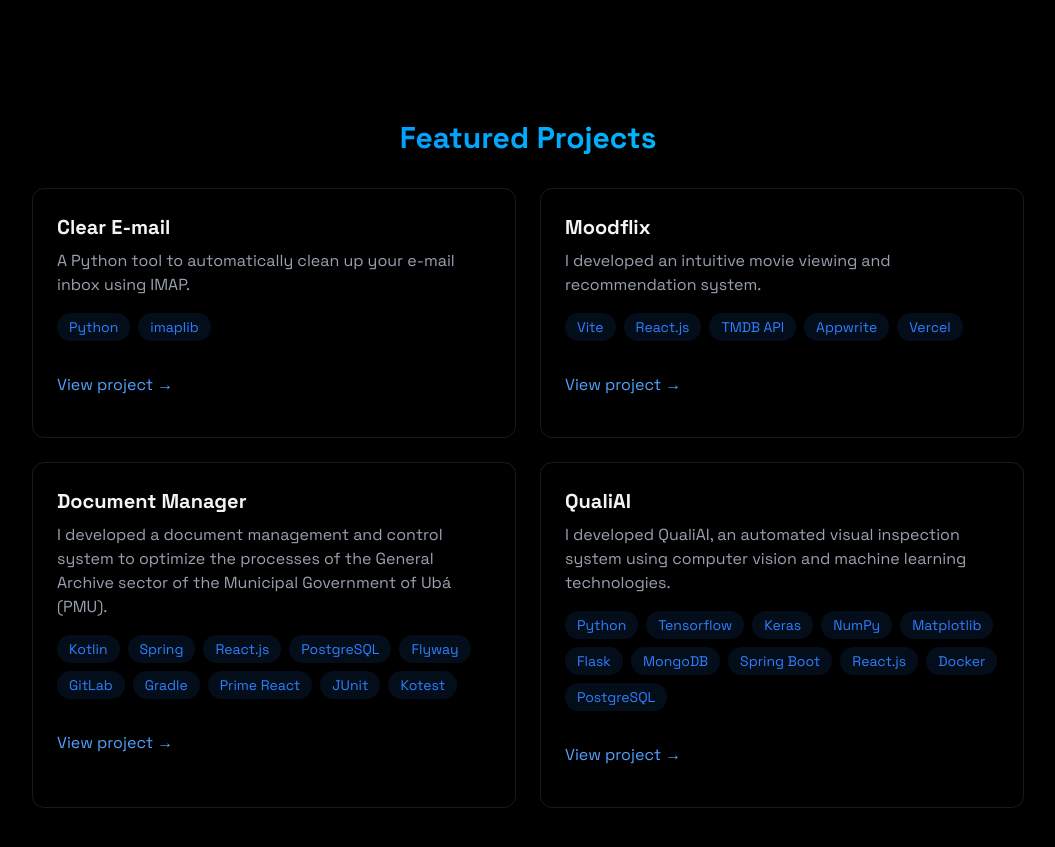
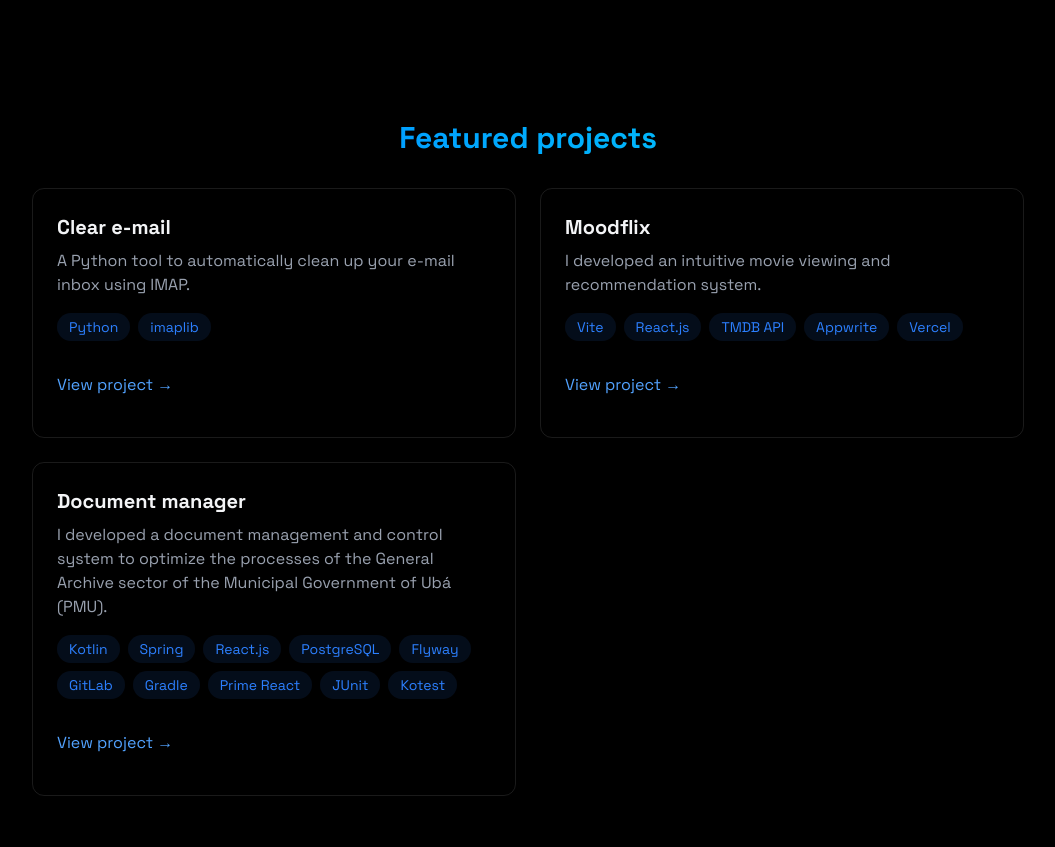
Before and after one commit to lucasrodriguescunha/beautiful-portfolio, a React (Vite) app: page / in a window 1280 px wide. Shown: the part 1740-2587 px from the top of the page, without its empty margins (112-1167 px from the left). Built offline with nearby package versions, Linux system fonts and the light colour scheme.

Commit message:
refactor: remove QualiAI project details and update translation keys in Projects component

```diff
--- a/src/components/sections/Projects.jsx
+++ b/src/components/sections/Projects.jsx
@@ -97,35 +97,6 @@
                             </div>
                         </div>
 
-                        <div
-                            className="p-6 rounded-xl border border-white/10 hover:-translate-y-1 hover:border-blue-500/30 hover:shadow-[0_2px_8px_rgba(59, 130, 246, 0.1)] transition-all">
-                            <h3 className="text-xl font-bold mb-2"> {t('qualiai_title')} </h3>
-                            <p className="text-gray-400 mb-4">
-                                {t('qualiai_description')}
-                            </p>
-                            <div className="flex flex-wrap gap-2 mb-4">
-                                {["Python", "Tensorflow", "Keras", "NumPy", "Matplotlib", "Flask", "MongoDB", "Spring Boot", "React.js", "Docker", "PostgreSQL"].map((tech, key) => (
-                                    <span key={key} className="bg-blue-500/10 text-blue-500 py-1 px-3 rounded-full text-sm hover:bg-blue-500/20
-                                hover:shadow-[0_2px_8px_rgba(59, 130, 246, 0.2)] transition"
-                                    >
-                                        {tech}
-                                    </span>
-                                ))}
-                            </div>
-
-                            <div className="flex justify-between items-center">
-                                <a
-                                    href="https://github.com/lucasrodriguescunha/QualiAI"
-                                    target="_blank"
-                                    className="text-blue-400 hover:text-blue-300 transition-colors my-4"
-                                >
-                                    {t('view_project')} &#8594;
-                                </a>
-                            </div>
-                        </div>
-
-
-
                         {/* <div className="p-6 rounded-xl border border-white/10 hover:-translate-y-1 hover:border-blue-500/30 hover:shadow-[0_2px_8px_rgba(59, 130, 246, 0.1)] transition-all">
                             <h3 className="text-xl font-bold mb-2"> Cloud Platform </h3>
                             <p className="text-gray-400 mb-4">
--- a/src/locales/en/translation.json
+++ b/src/locales/en/translation.json
@@ -10,20 +10,17 @@
   "about_me": "About me",
   "passion": "Passionate developer with expertise in building scalable web applications and creating innovate solutions.",
   "tests": "Unit tests",
-  "messaging": "Messaging",
   "education": "Education",
   "undergraduate_course": "B.S in Computer Science - UNIFAGOC (2023-2027)",
-  "relevant_courses": "Relevant Courses: Algorithms and programming techniques, Data Structures, Web Development, Hexagonal Architecture...",
-  "work_experience": "Work Experience",
+  "relevant_courses": "Relevant courses: Algorithms and programming techniques, Data Structures, Web Development, Hexagonal Architecture...",
+  "work_experience": "Work experience",
   "work_experiences": "Full-stack Trainee Developer at PMU (2024- Present)",
   "desc_experiences": "Responsible for front-end development and the creation and integration of REST APIs.",
-  "featured_projects": "Featured Projects",
-  "clear_email_title": "Clear E-mail",
+  "featured_projects": "Featured projects",
+  "clear_email_title": "Clear e-mail",
   "clear_email_description": "A Python tool to automatically clean up your e-mail inbox using IMAP.",
-  "document_manager_title": "Document Manager",
+  "document_manager_title": "Document manager",
   "document_manager_description": "I developed a document management and control system to optimize the processes of the General Archive sector of the Municipal Government of Ubá (PMU).",
-  "qualiai_title": "QualiAI",
-  "qualiai_description": "I developed QualiAI, an automated visual inspection system using computer vision and machine learning technologies.",
   "moodflix_title": "Moodflix",
   "moodflix_description": "I developed an intuitive movie viewing and recommendation system.",
   "view_project": "View project",
--- a/src/locales/pt/translation.json
+++ b/src/locales/pt/translation.json
@@ -10,22 +10,19 @@
   "about_me": "Sobre mim",
   "passion": "Desenvolvedor apaixonado, com experiência na construção de aplicações web escaláveis e soluções inovadoras.",
   "tests": "Testes unitários",
-  "messaging": "Mensageria",
   "education": "Educação",
   "undergraduate_course": "Bacharel em Ciência da Computação - UNIFAGOC (2023-2027)",
   "relevant_courses": "Cursos relevantes: Algoritmos e técnicas de programação, Estruturas de dados, Desenvolvimento web, Arquitetura Hexagonal...",
-  "work_experience": "Experiência Profissional",
+  "work_experience": "Experiência profissional",
   "work_experiences": "Desenvolvedor Trainee Full-stack na PMU (2024- Presente)",
   "desc_experiences": "Responsável pelo desenvolvimento front-end e pela criação e integração de APIs REST.",
   "featured_projects": "Projetos em destaque",
-  "clear_email_title": "Clear E-mail",
-  "clear_email_description": "Uma ferramenta em Python para limpar automaticamente sua caixa de entrada de e-mails usando IMAP.",
-  "document_manager_title": "Gerenciador de Documentos",
-  "document_manager_description": "Desenvolvi um sistema de gerenciamento e controle de documentos para otimizar os processos do setor de Arquivo Geral da Prefeitura Municipal de Ubá (PMU).",
-  "qualiai_title": "QualiAI",
-  "qualiai_description": "Desenvolvi o QualiAI, um sistema de inspeção visual automatizada utilizando visão computacional e tecnologias de aprendizado de máquina.",
+  "clear_email_title": "Limpador de e-mails",
+  "clear_email_description": "Uma ferramenta em Python para limpar automaticamente sua caixa de entrada de e-mails usando o protocolo IMAP.",
+  "document_manager_title": "Gerenciador de documentos",
+  "document_manager_description": "Um sistema de gerenciamento e controle de documentos para otimizar os processos do setor de Arquivo Geral da Prefeitura Municipal de Ubá (PMU).",
   "moodflix_title": "Moodflix",
-  "moodflix_description": "Desenvolvi um sistema intuitivo de visualização e recomendação de filmes.",
+  "moodflix_description": "Uma página intuitiva de visualização e recomendação de filmes.",
   "view_project": "Ver projeto",
   "get_in_touch": "Entre em contato",
   "name_placeholder": "Nome...",
```
